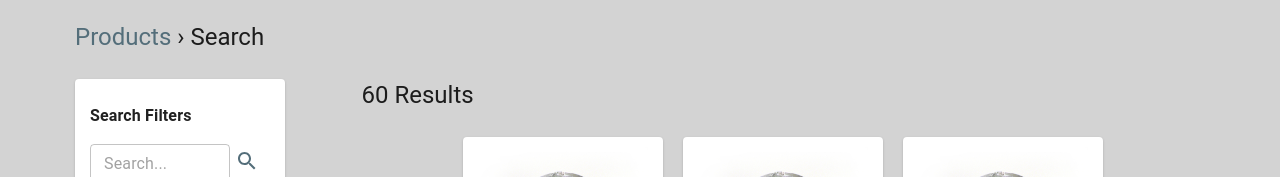
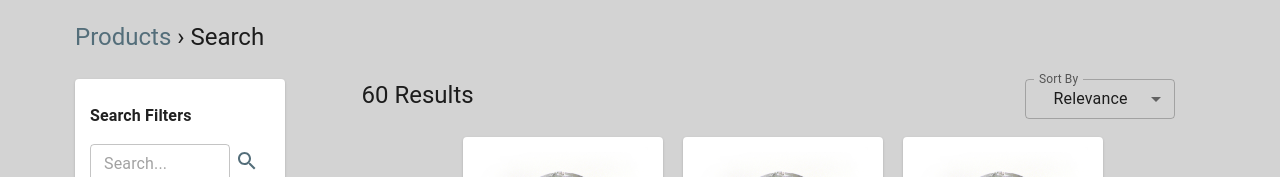
Before and after one commit to VeeHalonen/ux-prototype, a React (Create React App) app: page /search in a window 1280 px wide. Shown: the part 241-418 px from the top of the page. Built offline with nearby package versions, Linux system fonts and the light colour scheme.

Commit message:
Add sorting

```diff
--- a/src/views/Search.jsx
+++ b/src/views/Search.jsx
@@ -1,12 +1,21 @@
-import { Grid, Button, Typography } from "@mui/material";
+import {
+  Grid,
+  Button,
+  Typography,
+  FormControl,
+  InputLabel,
+  Select,
+  MenuItem,
+} from "@mui/material";
 import { useState, useContext } from "react";
 import ProductThumbnail from "../components/ProductThumbnail";
 import SearchOptions from "../components/SearchOptions";
 import StyledLink from "../components/StyledLink";
-import { GlobalStateContext } from "../helpers";
+import { getProductPrice, GlobalStateContext } from "../helpers";
 
 const Search = () => {
   const [filters, setFilters] = useState(null);
+  const [sortBy, setSortBy] = useState("Relevance");
   const context = useContext(GlobalStateContext);
   const products = context?.globalState?.products || [];
 
@@ -52,6 +61,44 @@ const Search = () => {
   const productsAfterFilters = () => {
     return products.filter((p) => passesFilters(p));
   };
+  const productsAfterFiltersAndSorting = () => {
+    /* Assign sorting function */
+    let sortFunction = () => true;
+
+    // (Relevance is a lie)
+    // Alphabetical by name
+    if (sortBy === "A-Z") {
+      sortFunction = (a, b) => {
+        if (a.productName < b.productName) {
+          return -1;
+        }
+        if (a.productName > b.productName) {
+          return 1;
+        }
+        return 0;
+      };
+    }
+    // Prize (ascending)
+    else if (sortBy === "Cheapest") {
+      sortFunction = (a, b) => {
+        return getProductPrice(a) - getProductPrice(b);
+      };
+    }
+    // Price (descending)
+    else if (sortBy === "Most Expensive") {
+      sortFunction = (a, b) => {
+        return getProductPrice(b) - getProductPrice(a);
+      };
+    }
+    // Rating (descending)
+    else if (sortBy === "Rating") {
+      sortFunction = (a, b) => {
+        return b.rating - a.rating;
+      };
+    }
+    /* Return sort result */
+    return productsAfterFilters().sort(sortFunction);
+  };
   return (
     <Grid container spacing={2}>
       <Grid item xs={12} style={{ marginBottom: 10 }}>
@@ -66,11 +113,35 @@ const Search = () => {
         <SearchOptions applyFilter={setFilters} />
       </Grid>
       <Grid item xs={9} textAlign="center">
-        <Typography variant="h5" paragraph textAlign="start">
-          {productsAfterFilters().length} Results
-        </Typography>
+        <Grid item container xs={12} justifyContent="space-between">
+          <Grid item>
+            <Typography variant="h5" paragraph textAlign="start">
+              {productsAfterFiltersAndSorting().length} Results
+            </Typography>
+          </Grid>
+          <Grid item xs={3}>
+            <FormControl size="small">
+              <InputLabel>Sort By</InputLabel>
+              <Select
+                style={{ minWidth: 150 }}
+                value={sortBy}
+                label="Sort By"
+                fullWidth
+                onChange={(e) => {
+                  setSortBy(e.target.value);
+                }}
+              >
+                <MenuItem value="Relevance">Relevance</MenuItem>
+                <MenuItem value="A-Z">A-Z</MenuItem>
+                <MenuItem value="Cheapest">Cheapest</MenuItem>
+                <MenuItem value="Most Expensive">Most Expensive</MenuItem>
+                <MenuItem value="Rating">Best Rated</MenuItem>
+              </Select>
+            </FormControl>
+          </Grid>
+        </Grid>
         <div style={{ textAlign: "center" }}>
-          {productsAfterFilters().map((p, i) => {
+          {productsAfterFiltersAndSorting().map((p, i) => {
             return <ProductThumbnail key={i} product={p} />;
           })}
           <div style={{ marginTop: 20 }}>
```
